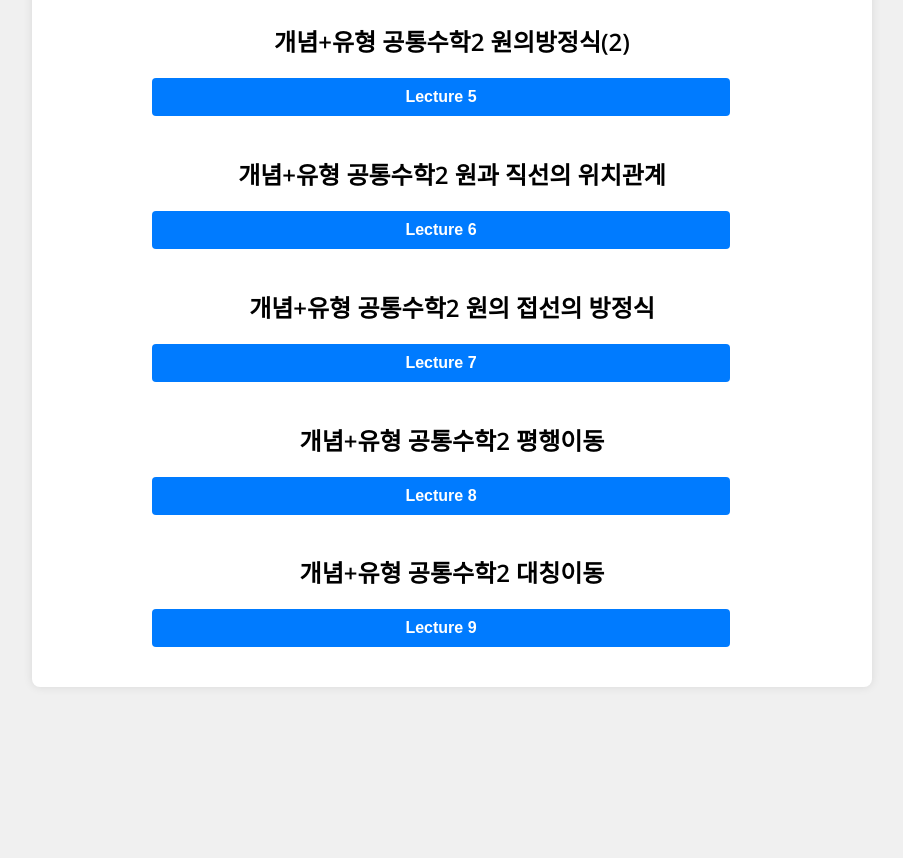
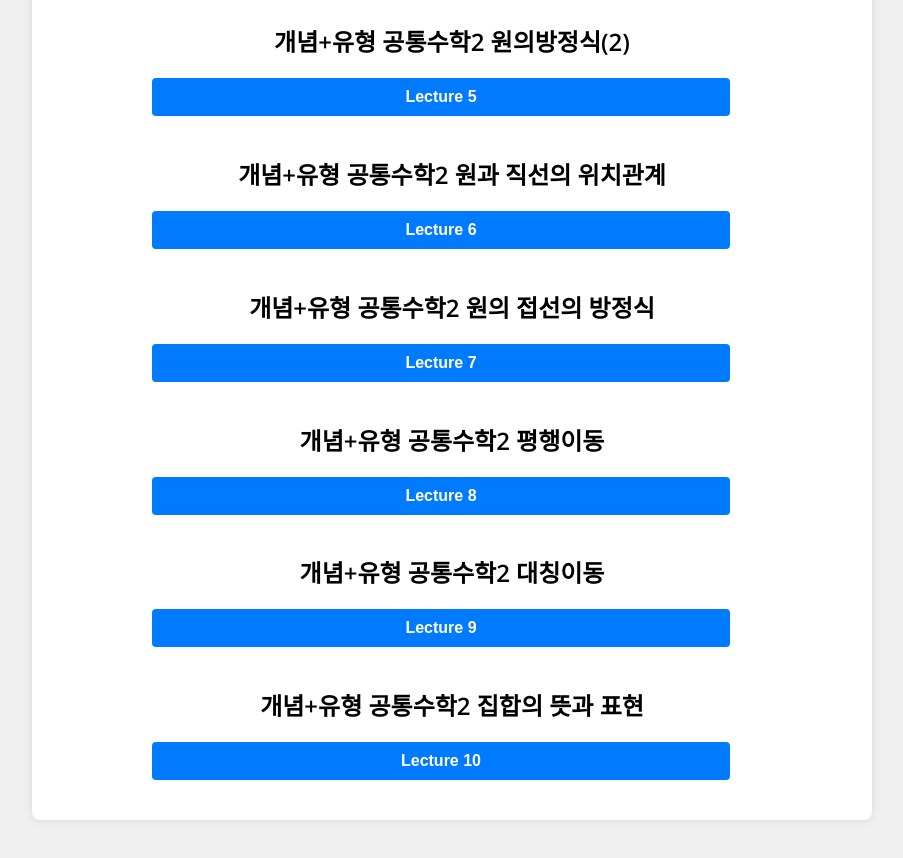
Before and after one commit to poputiSSAM/FunhanMATH, a plain HTML site: page highschool-gongsu2-geu.html in a window 1280 px wide. Shown: the part 752-1610 px from the top of the page, without its empty margins (188-1091 px from the left). Before the commit the page ends 1489 px from the top, so only its background shows below. Drawn offline with nearby package versions, Linux system fonts and the light colour scheme.

Commit message:
Add files via upload

```diff
--- a/highschool-gongsu2-geu.html
+++ b/highschool-gongsu2-geu.html
@@ -53,6 +53,10 @@
                 <h2>개념+유형 공통수학2 대칭이동</h2>
                 <button class="blue-button" onclick="openVideo('https://www.youtube.com/embed/x6yFIWfA9yQ')">Lecture 9</button>
             </div>
+            <div class="topic">
+                <h2>개념+유형 공통수학2 집합의 뜻과 표현</h2>
+                <button class="blue-button" onclick="openVideo('https://www.youtube.com/embed/5v3TZh6-8lU')">Lecture 10</button>
+            </div>
 
 
         </div>
```
Also changed, not shown: high2-mirensu1.html (+4 -0 lines), high2.html (+4 -0 lines).
